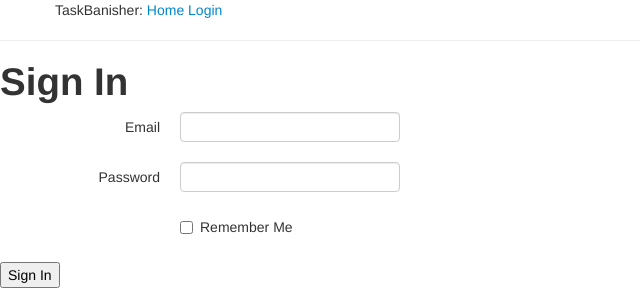
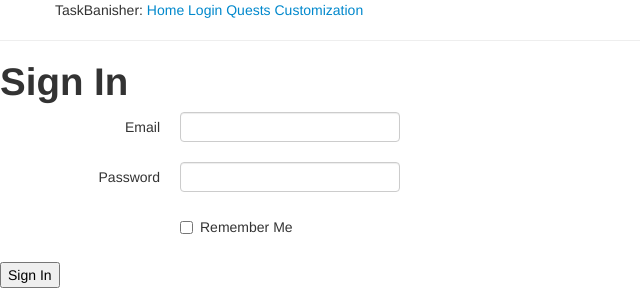
Before and after one commit to nboltralik/taskbanisher_copy, a Flask app: page /login in a window 1280 px wide. Shown: the top 300 px of the page, without its empty margins (0-640 px from the left). Run offline with Flask 2, Linux system fonts and the light colour scheme.

Commit message:
another starting base for good times

```diff
--- a/app/templates/base.html
+++ b/app/templates/base.html
@@ -13,7 +13,7 @@
     <meta name="viewport" content="width=device-width, initial-scale=1.0">
   </head>
   <body>
-    <div class="container">TaskBanisher: <a href="/index">Home</a> <a href="/login">Login</a></div>
+    <div class="container">TaskBanisher: <a href="/index">Home</a> <a href="/login">Login</a> <a href="/quests">Quests</a> <a href="/Customization">Customization</a></div>
     <hr>
     {% with messages = get_flashed_messages() %}
       {% if messages %}
--- a/app/views.py
+++ b/app/views.py
@@ -28,3 +28,10 @@ def login():
     return render_template('login.html',
                            title='Sign In',
                            form=form)
+@app.route('/quests')
+def quests():
+    return render_template('quests.html')
+
+@app.route('/customization')
+def customization():
+    return render_template('customization.html')
```
